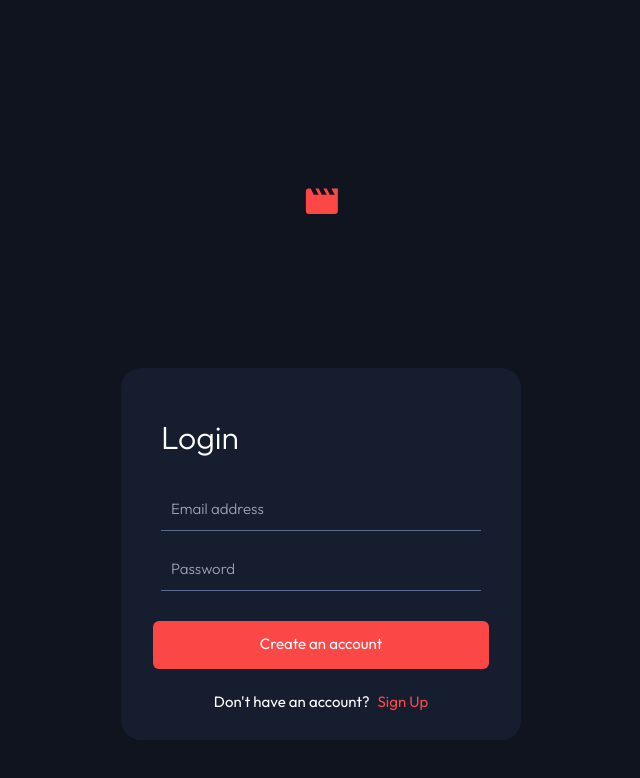
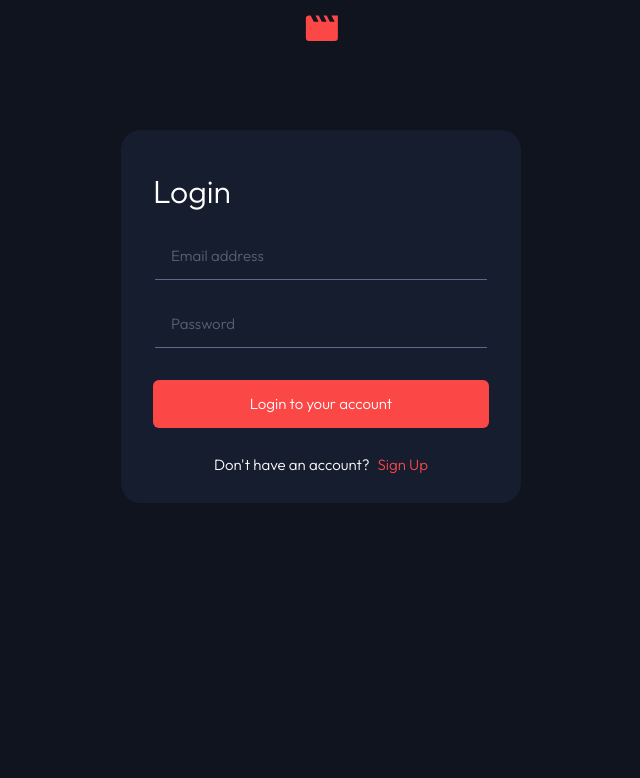
Before and after one commit to AusteId/entertainment-web-app, a React (Vite) app: page / in a window 1280 px wide. Shown: the top 778 px of the page, without its empty margins (319-959 px from the left). Built offline with nearby package versions, Linux system fonts and the light colour scheme.

Commit message:
bugfix for Login Component

```diff
--- a/src/components/LoginForm.jsx
+++ b/src/components/LoginForm.jsx
@@ -1,21 +1,21 @@
-import { useState } from 'react';
-import { useForm } from 'react-hook-form';
-import Button from '../components/shared/Button';
-import { useUserContext } from '../service/UserContextProvider';
+import { useState } from "react";
+import { useForm } from "react-hook-form";
+import Button from "../components/shared/Button";
+import { useUserContext } from "../service/UserContextProvider";
 
-import '../styles/LoginForm.css';
-import { apiLoginUser } from '../api/users';
+import "../styles/LoginForm.css";
+import { apiLoginUser } from "../api/users";
 
-import logo from '/assets/logo.svg';
+import logo from "/assets/logo.svg";
 
 export const LoginForm = ({ onSignUp }) => {
   const userData = useUserContext();
-  const [error, setError] = useState('');
+  const [error, setError] = useState("");
   const {
     register,
     handleSubmit,
     formState: { errors },
-  } = useForm({ defaultValues: { email: '', password: '' } });
+  } = useForm({ defaultValues: { email: "", password: "" } });
 
   const onSubmit = async (formData) => {
     try {
@@ -32,65 +32,61 @@ export const LoginForm = ({ onSignUp }) => {
 
   return (
     <>
-      <div className='flex justify-center'>
-        <img
-          src={logo}
-          alt='logo'
-          className='pt-[3rem] pb-[3.65rem] md:pt-[5.5rem] md:pb-[4.53rem] lg:pt-[4.9rem]lg:pb-[5.19rem] xl:pt[4.9rem]'
-        />
+      <div className="flex justify-center">
+        <img src={logo} alt="logo" className="logo-login" />
       </div>
-      <div className='box'>
+      <div className="box   md:w-[25rem] ">
         <form noValidate onSubmit={handleSubmit(onSubmit)}>
-          <div className='text'>
-            {error && <p className='text_center'>{error}</p>}
+          <div className="text">
+            {error && <p className="text_center">{error}</p>}
           </div>
           <h1>Login</h1>
-          <div className={`input_box ${errors.password ? 'error' : ''}`}>
+          <div className={`input_box ${errors.password ? "error" : ""}`}>
             <input
-              id='email'
-              type='email'
-              autoComplete='on'
-              placeholder='Email address'
-              className='form_text'
-              {...register('email', {
-                required: 'Please enter email',
+              id="email"
+              type="email"
+              autoComplete="on"
+              placeholder="Email address"
+              className="form_text"
+              {...register("email", {
+                required: "Can't be empty",
                 pattern: {
                   value: /^[a-zA-Z0-9._-]+@[a-zA-Z0-9.-]+\.[a-zA-Z]{2,4}$/,
-                  message: 'Invalid email address',
+                  message: "Invalid email address",
                 },
               })}
             />
             {errors.email && (
-              <p className='error_message'>{errors.email.message}</p>
+              <p className="error_message">{errors.email.message}</p>
             )}
           </div>
-          <div className={`input_box ${errors.password ? 'error' : ''}`}>
+          <div className={`input_box ${errors.password ? "error" : ""}`}>
             <input
-              id='password'
-              type='password'
-              autoComplete='off'
-              placeholder='Password'
-              className='form_text'
-              {...register('password', {
-                required: 'Please enter password',
+              id="password"
+              type="password"
+              autoComplete="off"
+              placeholder="Password"
+              className="form_text"
+              {...register("password", {
+                required: "Can't be empty",
               })}
             />
             {errors.password && (
-              <p className='error_message'>{errors.password.message}</p>
+              <p className="error_message">{errors.password.message}</p>
             )}
           </div>
-          <div className='w-full flex justify-center mb-5'>
-            <Button type={'submit'}>Create an account</Button>
+          <div className="  pb-[1.5rem] px-[1.5rem] text-center">
+            <Button type={"submit"}>Login to your account</Button>
           </div>
 
           <div
             onClick={onSignUp}
-            className='inline-block text-center pb-[2rem] cursor-pointer w-full'
+            className="inline-block text-center pb-[2rem] cursor-pointer w-full"
           >
-            <p className='text-white text-bm font-outfit font-medium'>
+            <p className="text-white text-bm font-outfit font-light">
               Don't have an account?
-              <span className='text-red pl-[0.5rem] font-outfit font-medium'>
-                <a href='#'>Sign Up</a>
+              <span className="text-red pl-[0.5rem] font-outfit font-light">
+                <a href="#">Sign Up</a>
               </span>
             </p>
           </div>
@@ -99,9 +95,3 @@ export const LoginForm = ({ onSignUp }) => {
     </>
   );
 };
-
-{
-  /* <button type='button' onClick={onSignUp} className='singup w-full'>
-            Don't have an account? <span className='signup_link'>Sign Up</span>
-          </button> */
-}
--- a/src/components/shared/Button.jsx
+++ b/src/components/shared/Button.jsx
@@ -1,7 +1,13 @@
 const Button = ({ children, onClick, type }) => {
-    return (
-        <button onClick={onClick} type={type} className="w-[17.4375rem] h-[3rem] md:w-[21rem] bg-red text-white text-bm font-outfit font-medium rounded-[0.375rem] hover:bg-white hover:text-dark">{children}</button>
-    )
-}
+  return (
+    <button
+      onClick={onClick}
+      type={type}
+      className="w-[17.4375rem] h-[3rem] md:w-[21rem] bg-red text-white text-bm font-outfit font-light rounded-[0.375rem] hover:bg-white hover:text-dark"
+    >
+      {children}
+    </button>
+  );
+};
 
 export default Button;
--- a/src/styles/LoginForm.css
+++ b/src/styles/LoginForm.css
@@ -10,11 +10,12 @@ body {
   align-items: center;
   min-height: 100vh;
   background-color: #10141e;
+  margin-top: -200px;
 }
 
 .box {
   width: 25rem;
-  height: 23.25rem;
+  height: 23.3125rem;
   background-color: #161d2f;
   color: #fff;
   border-radius: 1.25rem;
@@ -22,8 +23,10 @@ body {
 h1 {
   font-size: 2rem;
   padding: 0.625rem;
-  padding-left: 2.5rem;
-  padding-top: 2.5rem;
+  padding-left: 2rem;
+  padding-top: 2rem;
+  padding-bottom: 5px;
+
   font-family: Outfit;
   font-weight: 300;
 }
@@ -46,25 +49,27 @@ h1 {
 .input_box {
   position: relative;
   width: 100%;
-  height: 1.875rem;
-  margin: 1.875rem 0;
+  height: 2.25rem;
+  margin: 1.5rem 0;
+
   display: flex;
   justify-content: center;
   justify-items: center;
   font-family: Outfit;
   font-weight: 300;
+  margin-bottom: 2rem;
 }
 
 .input_box input {
-  width: 80%;
-  height: 100%;
+  width: 83%;
+  height: 2.25rem;
   background-color: transparent;
   border: none;
   outline: none;
   border-bottom: 0.063rem solid #5a698f;
   color: #fff;
-  padding-bottom: 1.125rem;
-  padding-left: 0.625rem;
+  padding-bottom: 1.13rem;
+  padding-left: 1rem;
   padding-right: 8.75rem;
   caret-color: #fc4747;
   padding-top: 0.313rem;
@@ -77,6 +82,7 @@ h1 {
 .input_box input::placeholder {
   font-size: 0.938rem;
   font-family: Outfit;
+  opacity: 0.5;
 }
 
 input:focus,
@@ -85,38 +91,6 @@ textarea:focus {
 }
 .input_box.error input {
   border-bottom: 0.063rem solid #fc4747; /* Make the border red */
-}
-.button {
-  width: 80%;
-  margin-left: 2.5rem;
-  height: 2.5rem;
-  border-radius: 0.313rem;
-  border: none;
-  background-color: #fc4747;
-  color: #fff;
-  cursor: pointer;
-  margin-top: 0.313rem;
-  font-size: 0.938rem;
-  transition: background-color 0.3s ease;
-  font-family: Outfit;
-  font-weight: 300;
-}
-
-.singup {
-  text-align: center;
-  margin-top: 1.875rem;
-  font-size: 0.938rem;
-  margin-left: 5.31rem;
-  font-family: Outfit;
-  font-weight: 300;
-}
-.signup_link {
-  color: #fc4747;
-  text-decoration: none;
-  font-size: 0.938rem;
-  margin-left: 0.313rem;
-  font-weight: 300;
-  font-family: Outfit;
 }
 
 .text {
@@ -133,3 +107,54 @@ textarea:focus {
   margin-bottom: -0.625rem;
   padding-top: 0.625rem;
 }
+/*logo*/
+/* Default padding */
+.logo-login {
+  padding-top: 4.9rem;
+  padding-bottom: 5.37rem;
+  margin-bottom: -4.688rem;
+}
+
+/* Medium devices (md breakpoint) */
+@media (min-width: 768px) {
+  .logo-login {
+    padding-top: 5.5rem;
+    padding-bottom: 4.53rem;
+  }
+}
+
+/* Large devices (lg breakpoint) */
+@media (min-width: 1024px) {
+  .logo-login {
+    padding-top: 4.9rem;
+    padding-bottom: 5.19rem;
+  }
+}
+
+/* Extra large devices (xl breakpoint) */
+@media (min-width: 1280px) {
+  .logo-login {
+    padding-top: 4.9rem;
+  }
+}
+
+@media only screen and (max-width: 600px) {
+  .box {
+    width: 92%; /* Adjust width for small screens */
+    height: 365px;
+    border-radius: 0.63rem;
+  }
+}
+@media only screen and (max-width: 600px) {
+  h1 {
+    padding-top: 1.5rem;
+    padding-left: 1.5rem;
+  }
+}
+
+input:-webkit-autofill {
+  background-color: transparent !important; /* Remove autofill background */
+  color: white !important; /* Ensure text color matches */
+  -webkit-text-fill-color: white !important; /* Ensure autofilled text is white */
+  transition: background-color 5000s ease-in-out 0s; /* Prevent quick style flash */
+}
```
